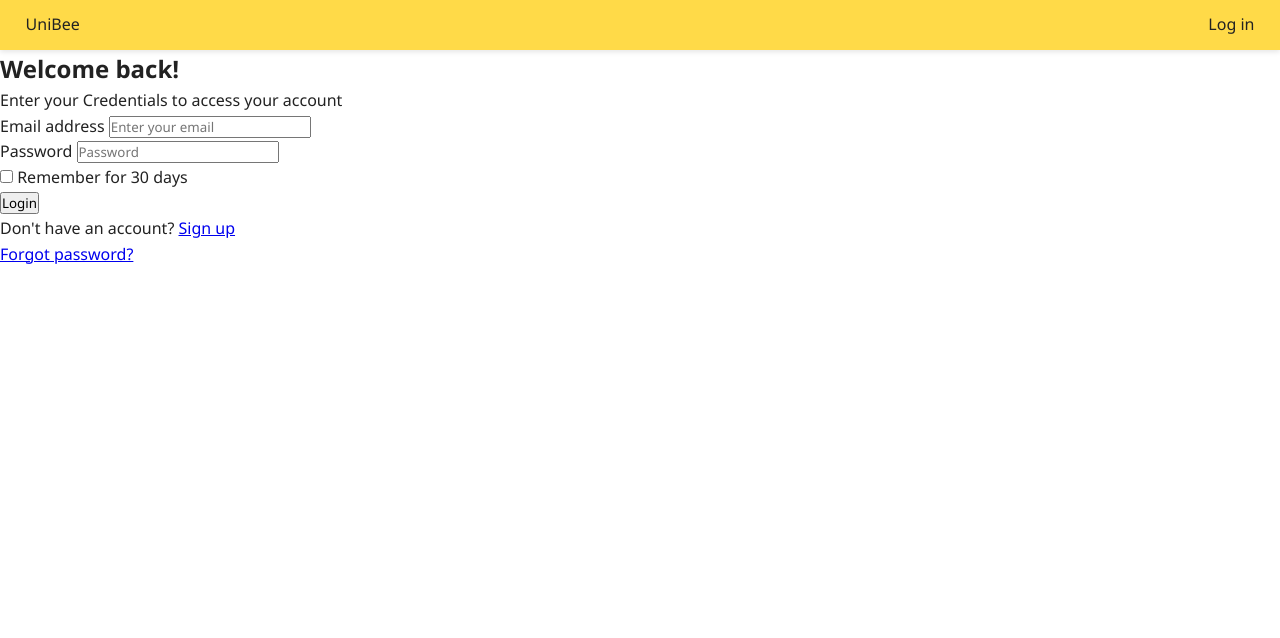
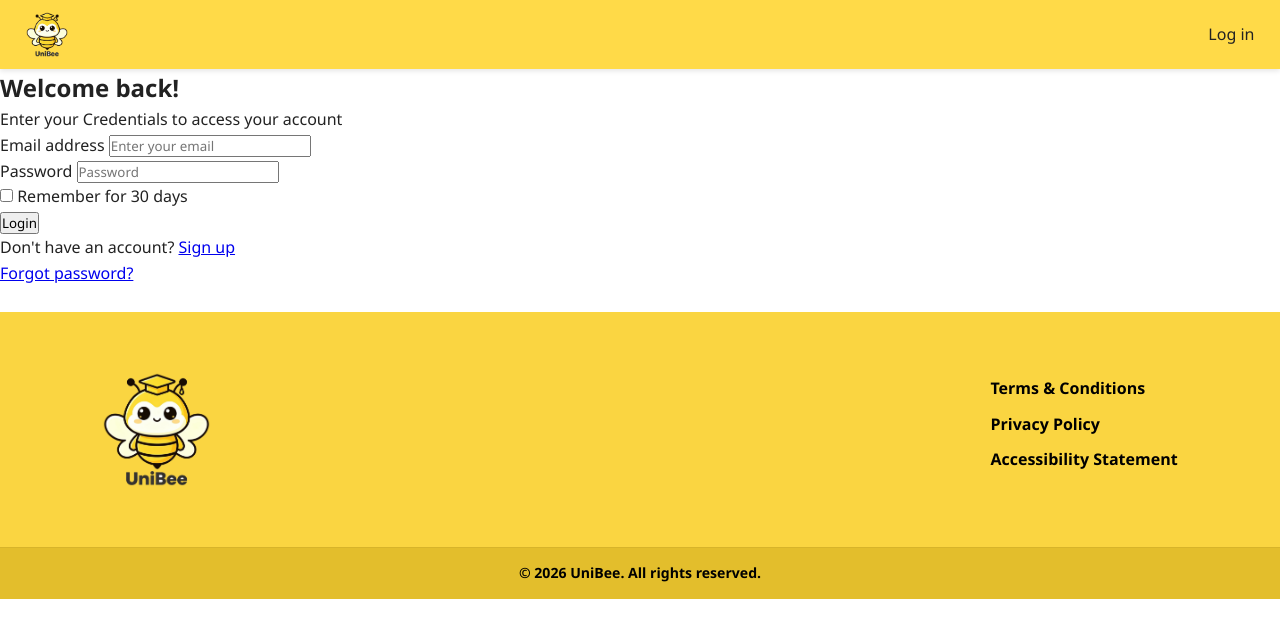
Before and after one commit to TQiHao/FYP-26-S3-12-Team-Westie, a PHP site: page /FYP-26-S3-12-Team-Westie/boundary/loginPage.php in a window 1280 px wide. Shown: the top 638 px of the page. Run offline with PHP 8.4, Linux system fonts and the light colour scheme.

Commit message:
Update loginPage.php

```diff
--- a/boundary/loginPage.php
+++ b/boundary/loginPage.php
@@ -1,5 +1,6 @@
 <!DOCTYPE html>
 <html lang="en">
+
 <head>
     <meta charset="UTF-8">
     <meta name="viewport" content="width=device-width, initial-scale=1.0">
@@ -7,11 +8,14 @@
     <!-- CSS will be added later -->
     <link rel="stylesheet" href="../style.css">
 </head>
+
 <body>
 
     <!-- Header -->
     <header>
-        <div class="logo">UniBee</div>
+        <div class="logo-container">
+            <img src="../images/uniBeeLogo.png" alt="UniBee Logo">
+        </div>
         <div class="page-title">Log in</div>
     </header>
 
@@ -42,35 +46,18 @@
                 <!-- Email -->
                 <div class="form-group">
                     <label for="email">Email address</label>
-                    <input
-                        type="email"
-                        id="email"
-                        name="email"
-                        placeholder="Enter your email"
-                        required
-                    >
+                    <input type="email" id="email" name="email" placeholder="Enter your email" required>
                 </div>
 
                 <!-- Password -->
                 <div class="form-group">
                     <label for="password">Password</label>
-                    <input
-                        type="password"
-                        id="password"
-                        name="password"
-                        placeholder="Password"
-                        required
-                    >
+                    <input type="password" id="password" name="password" placeholder="Password" required>
                 </div>
 
                 <!-- Remember Me -->
                 <div class="form-group">
-                    <input
-                        type="checkbox"
-                        id="remember"
-                        name="remember"
-                        value="1"
-                    >
+                    <input type="checkbox" id="remember" name="remember" value="1">
                     <label for="remember">Remember for 30 days</label>
                 </div>
 
@@ -99,5 +86,25 @@
 
     </main>
 
+    <!-- Footer -->
+    <footer>
+        <div class="footer-main">
+            <div class="logo-container">
+                <img src="../images/uniBeeLogo.png" alt="UniBee">
+            </div>
+            <ul class="footer-links">
+                <li><a href="terms.php">Terms & Conditions</a></li>
+                <li><a href="privacy.php">Privacy Policy</a></li>
+                <li><a href="accessibility.php">Accessibility Statement</a></li>
+            </ul>
+        </div>
+        <div class="footer-bottom-bar">
+            &copy; 2026 UniBee. All rights reserved.
+        </div>
+    </footer>
+
+    <script src="../script.js"></script>
+
 </body>
+
 </html>
```
